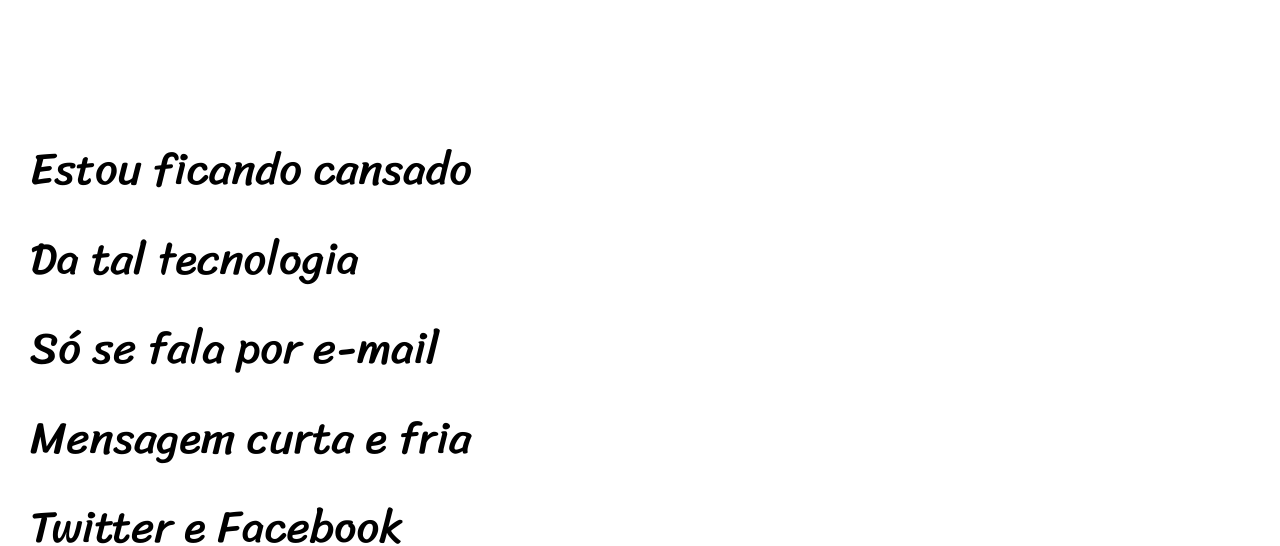
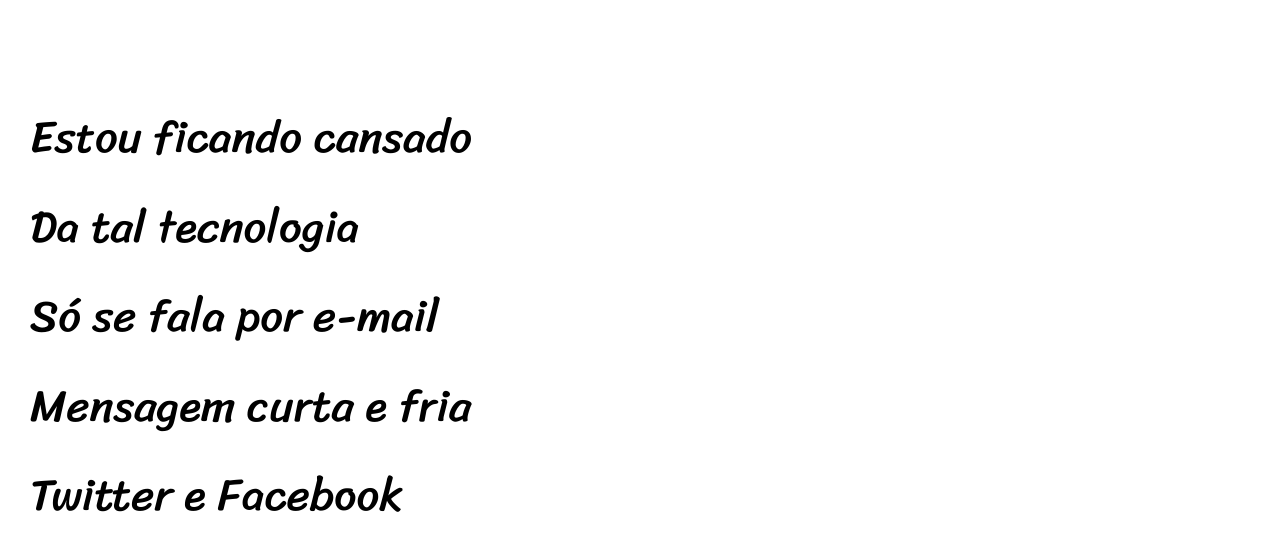
Before and after one commit to pedraocodes/projeto-cordel, a plain HTML site: page index.html in a window 1280 px wide. Shown: the part 263-809 px from the top of the page. Drawn offline with Linux system fonts and the light colour scheme.

Commit message:
ajeitando o padding à minha maneira

```diff
--- a/style/style.css
+++ b/style/style.css
@@ -47,8 +47,8 @@
 }
 
 section {
-    padding-top: 10%;
-    padding-bottom: 10%;
+    padding-top: 7.5%;
+    padding-bottom: 7.5%;
     line-height: 2em;
     padding-left: 30px;
     font-family: var(--fonte3);
```
